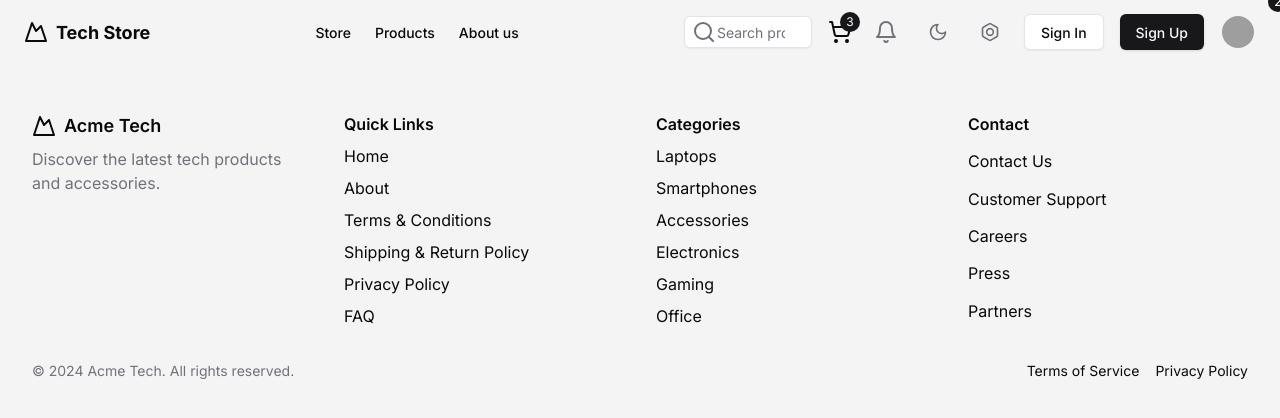
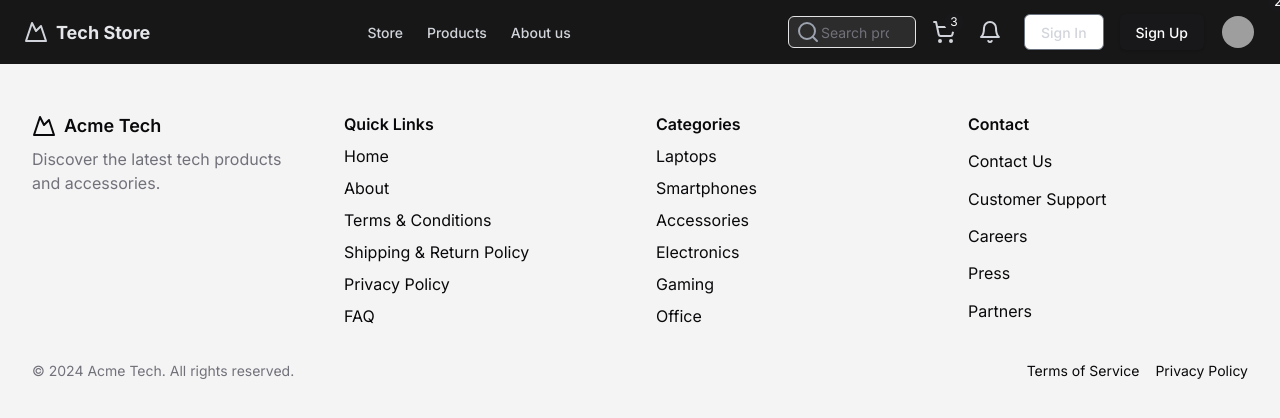
Before and after one commit to OslarCode/tech-commerce, a Next.js app: page / in a window 1280 px wide. Shown: the top 418 px of the page. Built offline with nearby package versions, Linux system fonts and the light colour scheme; grey boxes are pictures that could not be loaded.

Commit message:
fix-navbar

```diff
--- a/src/components/Navbar.tsx
+++ b/src/components/Navbar.tsx
@@ -1,6 +1,5 @@
 // components/Navbar.tsx
 "use client";
-import { useState } from "react";
 import Link from "next/link";
 import { Button } from "@/components/ui/button";
 import { Input } from "@/components/ui/input";
@@ -15,44 +14,32 @@ import {
 } from "@/components/ui/dropdown-menu";
 
 export default function Component() {
-  const [isDarkMode, setIsDarkMode] = useState(false);
-  const [isCyberpunkMode, setIsCyberpunkMode] = useState(false);
-  const toggleDarkMode = () => {
-    setIsDarkMode((prevMode) => !prevMode);
-  };
-  const toggleCyberpunkMode = () => {
-    setIsCyberpunkMode((prevMode) => !prevMode);
-  };
   return (
-    <header
-      className={`flex h-16 w-full items-center justify-between bg-muted px-4 md:px-6 ${
-        isDarkMode ? "dark" : ""
-      } ${isCyberpunkMode ? "bg-[#0c0c0c] text-[#00ffff]" : ""}`}
-    >
+    <header className="flex h-16 w-full items-center justify-between bg-[#171717] px-4 md:px-6 text-white">
       {/* Logo */}
       <Link href="#" className="flex items-center gap-2" prefetch={false}>
-        <MountainIcon className="h-6 w-6" />
-        <span className="text-lg font-bold">Tech Store</span>
+        <MountainIcon className="h-6 w-6 text-gray-300" />
+        <span className="text-lg font-bold text-gray-200">Tech Store</span>
       </Link>
       {/* Links */}
       <nav className="hidden md:flex gap-6">
         <Link
           href="#"
-          className="text-sm font-medium hover:underline underline-offset-4"
+          className="text-sm font-medium text-gray-300 hover:underline underline-offset-4"
           prefetch={false}
         >
           Store
         </Link>
         <Link
           href="#"
-          className="text-sm font-medium hover:underline underline-offset-4"
+          className="text-sm font-medium text-gray-300 hover:underline underline-offset-4"
           prefetch={false}
         >
           Products
         </Link>
         <Link
           href="#"
-          className="text-sm font-medium hover:underline underline-offset-4"
+          className="text-sm font-medium text-gray-300 hover:underline underline-offset-4"
           prefetch={false}
         >
           About us
@@ -64,68 +51,40 @@ export default function Component() {
           <Input
             type="search"
             placeholder="Search products..."
-            className="h-8 w-32 rounded-md bg-background pl-8 text-sm focus:w-48 focus:bg-muted focus:outline-none dark:bg-[#0c0c0c] dark:text-[#00ffff]"
+            className="h-8 w-32 rounded-md bg-[#2c2c2c] pl-8 text-sm text-gray-200 focus:w-48 focus:bg-[#3d3d3d] focus:outline-none"
           />
-          <SearchIcon className="absolute left-2 top-1/2 -translate-y-1/2 text-muted-foreground dark:text-[#00ffff]" />
+          <SearchIcon className="absolute left-2 top-1/2 -translate-y-1/2 text-gray-400" />
         </div>
         {/* Cart */}
         <Link href="#" className="relative" prefetch={false}>
-          <ShoppingCartIcon className="h-6 w-6" />
+          <ShoppingCartIcon className="h-6 w-6 text-gray-300" />
           <div className="absolute -top-2 -right-2 flex h-5 w-5 items-center justify-center rounded-full bg-primary text-xs text-primary-foreground">
             3
           </div>
         </Link>
+
         {/* Notifications */}
         <Button
           variant="ghost"
           size="icon"
-          className="rounded-full text-muted-foreground hover:bg-muted dark:text-[#00ffff] dark:hover:bg-[#0c0c0c]"
+          className="rounded-full text-gray-300 hover:bg-[#2c2c2c]"
         >
           <BellIcon className="h-6 w-6" />
           <div className="absolute -top-2 -right-2 flex h-5 w-5 items-center justify-center rounded-full bg-primary text-xs text-primary-foreground">
             2
           </div>
         </Button>
-        {/* Dark Mode */}
+        {/* Sign in */}
         <Button
-          variant="ghost"
-          size="icon"
-          onClick={toggleDarkMode}
-          className={`rounded-full ${
-            isDarkMode
-              ? "bg-primary text-primary-foreground"
-              : "text-muted-foreground hover:bg-muted"
-          }`}
+          variant="outline"
+          className="hidden sm:inline-flex text-gray-300 border-gray-500"
         >
-          {isDarkMode ? (
-            <SunIcon className="h-5 w-5" />
-          ) : (
-            <MoonIcon className="h-5 w-5" />
-          )}
-        </Button>
-        {/* Cyberpunk Mode */}
-        <Button
-          variant="ghost"
-          size="icon"
-          onClick={toggleCyberpunkMode}
-          className={`rounded-full ${
-            isCyberpunkMode
-              ? "bg-[#00ffff] text-[#0c0c0c]"
-              : "text-muted-foreground hover:bg-muted"
-          }`}
-        >
-          {isCyberpunkMode ? (
-            <BoltIcon className="h-5 w-5" />
-          ) : (
-            <BoltIcon className="h-5 w-5" />
-          )}
-        </Button>
-        {/* Sign in */}
-        <Button variant="outline" className="hidden sm:inline-flex">
           Sign In
         </Button>
         {/* Sign up */}
-        <Button className="hidden sm:inline-flex">Sign Up</Button>
+        <Button className="hidden sm:inline-flex bg-primary text-white">
+          Sign Up
+        </Button>
         {/* Account */}
         <DropdownMenu>
           <DropdownMenuTrigger asChild>
@@ -167,45 +126,6 @@ function BellIcon(props) {
     >
       <path d="M6 8a6 6 0 0 1 12 0c0 7 3 9 3 9H3s3-2 3-9" />
       <path d="M10.3 21a1.94 1.94 0 0 0 3.4 0" />
-    </svg>
-  );
-}
-
-function BoltIcon(props) {
-  return (
-    <svg
-      {...props}
-      xmlns="http://www.w3.org/2000/svg"
-      width="24"
-      height="24"
-      viewBox="0 0 24 24"
-      fill="none"
-      stroke="currentColor"
-      strokeWidth="2"
-      strokeLinecap="round"
-      strokeLinejoin="round"
-    >
-      <path d="M21 16V8a2 2 0 0 0-1-1.73l-7-4a2 2 0 0 0-2 0l-7 4A2 2 0 0 0 3 8v8a2 2 0 0 0 1 1.73l7 4a2 2 0 0 0 2 0l7-4A2 2 0 0 0 21 16z" />
-      <circle cx="12" cy="12" r="4" />
-    </svg>
-  );
-}
-
-function MoonIcon(props) {
-  return (
-    <svg
-      {...props}
-      xmlns="http://www.w3.org/2000/svg"
-      width="24"
-      height="24"
-      viewBox="0 0 24 24"
-      fill="none"
-      stroke="currentColor"
-      strokeWidth="2"
-      strokeLinecap="round"
-      strokeLinejoin="round"
-    >
-      <path d="M12 3a6 6 0 0 0 9 9 9 9 0 1 1-9-9Z" />
     </svg>
   );
 }
@@ -269,30 +189,3 @@ function ShoppingCartIcon(props) {
     </svg>
   );
 }
-
-function SunIcon(props) {
-  return (
-    <svg
-      {...props}
-      xmlns="http://www.w3.org/2000/svg"
-      width="24"
-      height="24"
-      viewBox="0 0 24 24"
-      fill="none"
-      stroke="currentColor"
-      strokeWidth="2"
-      strokeLinecap="round"
-      strokeLinejoin="round"
-    >
-      <circle cx="12" cy="12" r="4" />
-      <path d="M12 2v2" />
-      <path d="M12 20v2" />
-      <path d="m4.93 4.93 1.41 1.41" />
-      <path d="m17.66 17.66 1.41 1.41" />
-      <path d="M2 12h2" />
-      <path d="M20 12h2" />
-      <path d="m6.34 17.66-1.41 1.41" />
-      <path d="m19.07 4.93-1.41 1.41" />
-    </svg>
-  );
-}
```
